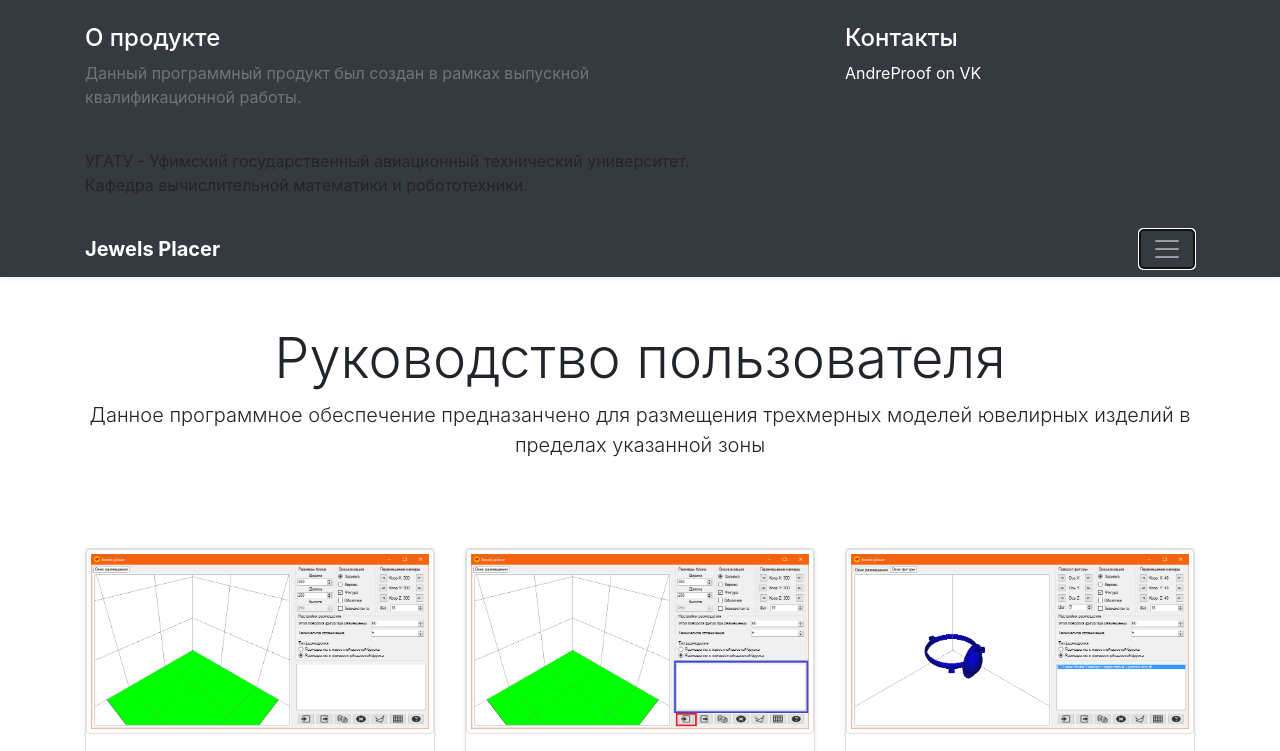
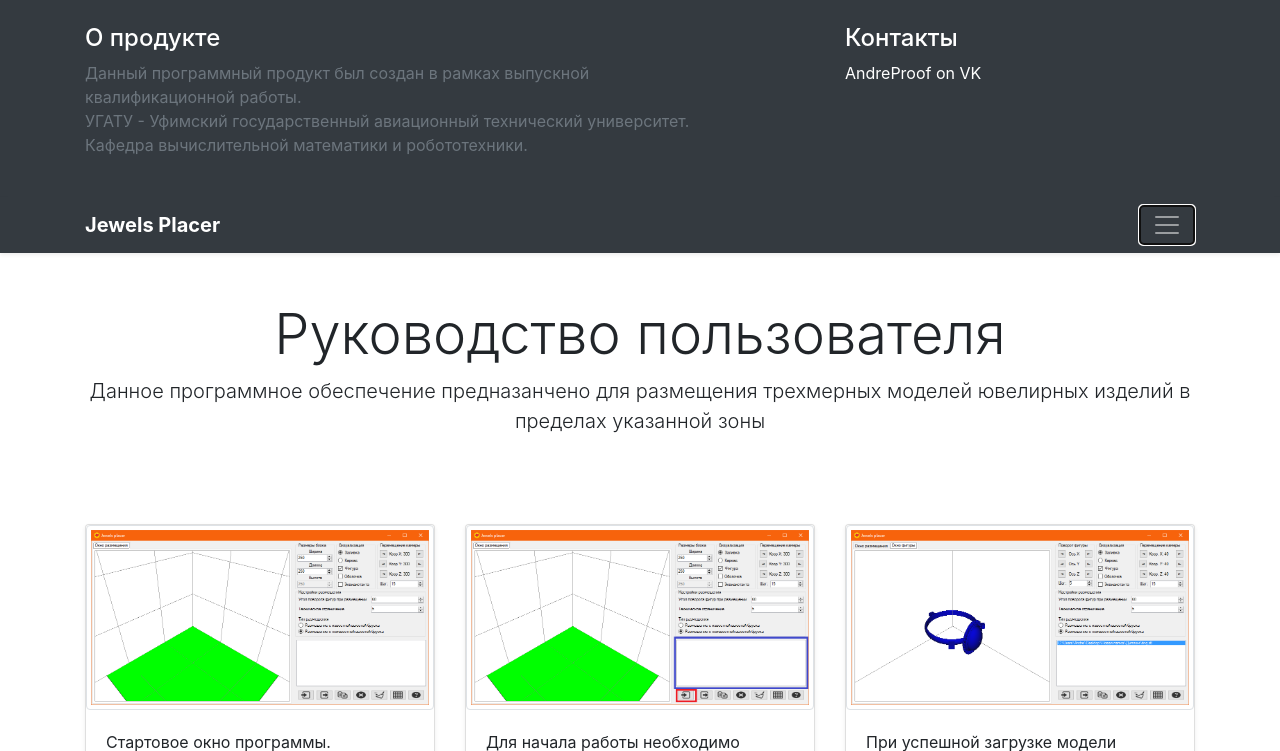
Before and after one commit to AndreProof/andreproof.github.io, a plain HTML site: page index.html in a window 1280 px wide. Both pictures are taken after a click on the button "Toggle navigation". Shown: the top 751 px of the page. Drawn offline with nearby package versions, Linux system fonts and the light colour scheme.

Commit message:
Update index.html

```diff
--- a/index.html
+++ b/index.html
@@ -15,7 +15,7 @@
 					<div class="row">
 						<div class="col-sm-8 col-md-7 py-4">
 							<h4 class="text-white">О продукте</h4>
-							<p class="text-muted">Данный программный продукт был создан в рамках выпускной квалификационной работы.</p><br>
+							<p class="text-muted">Данный программный продукт был создан в рамках выпускной квалификационной работы.<br>
 								УГАТУ - Уфимский государственный авиационный технический университет.<br>
 								Кафедра вычислительной математики и робототехники.<br>
 						</div>
```
